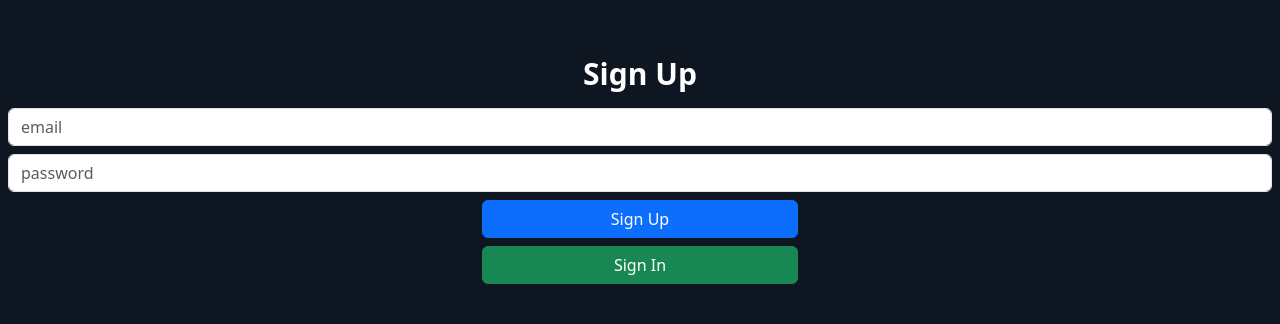
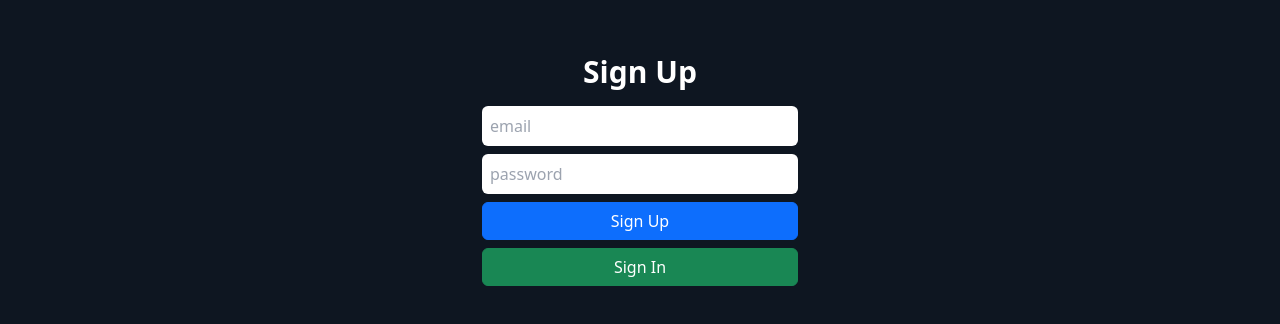
Before and after one commit to Jasur-Ramazonov/chatProject, a React (Vite) app: page /signup in a window 1280 px wide. Shown: the part 146-470 px from the top of the page. Built offline with nearby package versions, Linux system fonts and the light colour scheme.

Commit message:
first commit

```diff
--- a/src/SignIn.tsx
+++ b/src/SignIn.tsx
@@ -42,13 +42,13 @@ const SignIn = () => {
           {...register("email")}
           type="text"
           placeholder="email"
-          className="form-control md:w-1/4 w-1/4"
+          className="p-2 outline-none rounded-md text-dark focus:outline-[#3498db] ease-linear duration-100 md:w-1/4 w-1/2"
         />
         <input
           {...register("password")}
           type="text"
           placeholder="password"
-          className="form-control md:w-1/4 w-1/4"
+          className="p-2 outline-none rounded-md text-dark focus:outline-[#3498db] ease-linear duration-100 md:w-1/4 w-1/2"
         />
         <button type="submit" className="btn btn-primary md:w-1/4 w-1/2">
           Sign in
--- a/src/SignUp.tsx
+++ b/src/SignUp.tsx
@@ -27,13 +27,13 @@ const SignUp = () => {
         <input
           {...register("email")}
           type="text"
-          className="form-control md:w-1/4 w-1/2"
+          className="p-2 outline-none rounded-md text-dark focus:outline-[#3498db] ease-linear duration-100 md:w-1/4 w-1/2"
           placeholder="email"
         />
         <input
           {...register("password")}
           type="text"
-          className="form-control md:w-1/4 w-1/2"
+          className="p-2 outline-none rounded-md text-dark focus:outline-[#3498db] ease-linear duration-100 md:w-1/4 w-1/2"
           placeholder="password"
         />
         <button className="btn btn-primary md:w-1/4 w-1/2">Sign Up</button>
```
